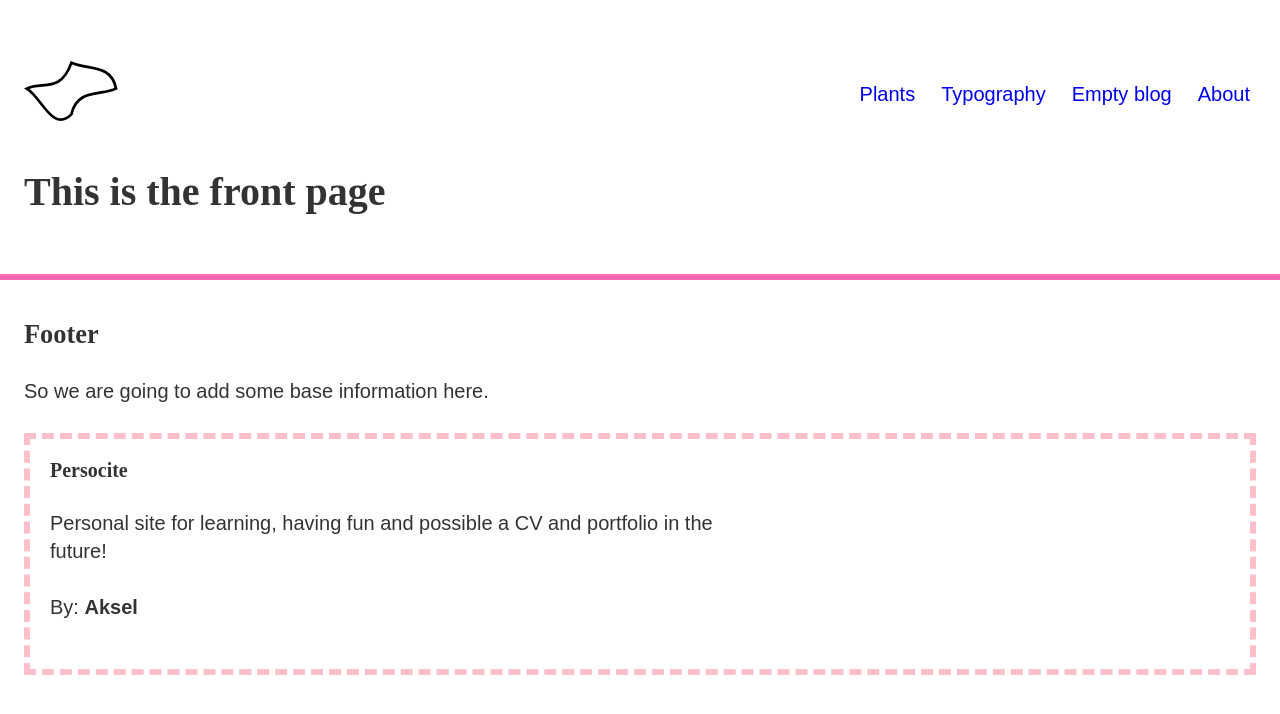
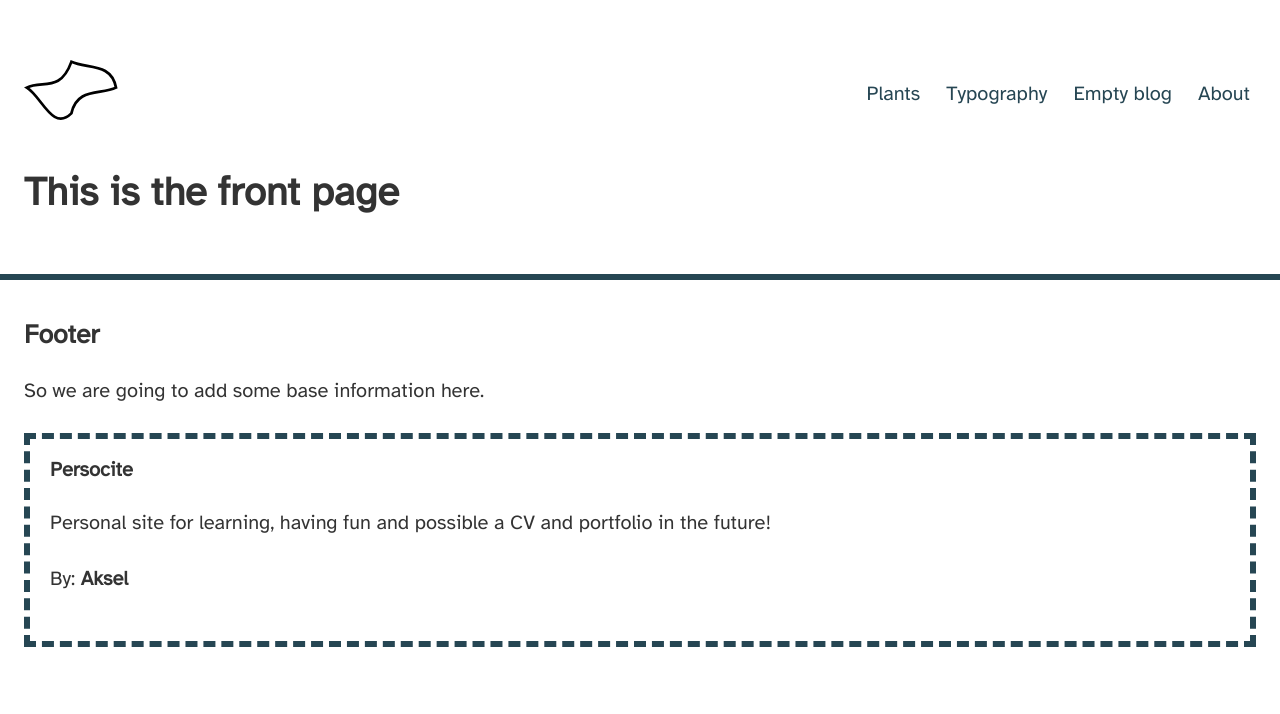
Before and after one commit to AkselNLadegaard/persocit, a Gatsby site: page / in a window 1280 px wide. Shown: the part 142-856 px from the top of the page. After the commit the page ends 829 px from the top, so only its background shows below. Built offline with nearby package versions, Linux system fonts and the light colour scheme; Gatsby itself is replaced by a stand-in of ours; a web font is replaced by a local one.

Commit message:
New preferences
Switched to CSS variables, as they cascade.
Fixed a few warnings.

```diff
--- a/gatsby-browser.js
+++ b/gatsby-browser.js
@@ -1,2 +1,2 @@
-import '@fontsource/recursive/variable-full.css'
-// The font family to use is RecursiveVariable, as the default: recursive, is not variable.
+import '@fontsource/atkinson-hyperlegible'
+import '@fontsource/atkinson-hyperlegible/latin-ext-700.css'
--- a/package.json
+++ b/package.json
@@ -17,7 +17,7 @@
   "dependencies": {
     "@emotion/react": "^11.4.1",
     "@emotion/styled": "^11.3.0",
-    "@fontsource/recursive": "^4.5.0",
+    "@fontsource/atkinson-hyperlegible": "^4.5.1",
     "@mdx-js/mdx": "^1.6.22",
     "@mdx-js/react": "^1.6.22",
     "gatsby": "^3.11.1",
@@ -36,6 +36,7 @@
     "gatsby-source-filesystem": "^3.11.0",
     "gatsby-transformer-remark": "^4.8.0",
     "gatsby-transformer-sharp": "^3.11.0",
+    "polished": "^4.1.3",
     "react": "^17.0.1",
     "react-dom": "^17.0.1",
     "react-helmet": "^6.1.0",
--- a/src/abstracts/constants.js
+++ b/src/abstracts/constants.js
@@ -1,23 +1,34 @@
 import { css } from '@emotion/react'
 
-export const primary = 'hotpink'
-export const primaryLight = 'pink'
-export const primaryDark = 'purple'
+const siteWidthUntiles = 70
+const breakpoints = [30, 45, siteWidthUntiles]
 
-export const secondary = 'blue'
-export const secondaryLight = 'blue'
-export const secondaryDark = 'blue'
+export const mq = breakpoints.map((bp) => `@media (min-width: ${bp}em)`)
 
-export const danger = 'firebrick'
-export const disabled = 'grey'
+export const initialCustomProperties = css`
+	// inserted on :root, as global styles.
+	--black: #3d373d;
+	--white: #fff;
 
-export const selectionColor = 'antiquewhite'
+	--primary: #264653;
 
-export const gap = '24px'
+	--secondary: #f4a261;
 
-const siteWidthUnitless = 70
-export const siteWidth = `${siteWidthUnitless}em`
-export const maxContentWidth = '60ch'
+	--warning: yellow;
+	--danger: firebrick;
+	--disabled: gray;
 
-const breakpoints = [30, 45, siteWidthUnitless]
-export const mq = breakpoints.map((bp) => `@media (min-width: ${bp}em)`)
+	--selectionColor: antiqueWhite;
+
+	--gap: 24px;
+
+	--siteWidth: 70em;
+	--maxContentWidth: 60ch;
+
+	// breakpoints
+	--phone: ${breakpoints[0]};
+	--tablet: ${breakpoints[1]};
+	--desktop: ${`${siteWidthUntiles}em`};
+
+	--opaque: 0.8;
+`
--- a/src/abstracts/globalStyles.js
+++ b/src/abstracts/globalStyles.js
@@ -1,23 +1,20 @@
 import { css } from '@emotion/react'
 import * as constant from './constants'
-import { danger, selectionColor } from './constants'
-import { rhythm } from 'typography'
 
-export const baseActiveStyles = css`
+export const activeStyles = css`
 	:hover,
 	:focus,
 	:active {
-		--wght: 'wght' 800;
+		opacity: var(--opaque);
 		cursor: pointer;
 	}
 
 	:hover {
-		//opacity: 0.65;
 	}
 
 	:focus,
 	:active {
-		outline: 2px solid ${constant.selectionColor};
+		outline: 2px solid var(--selectionColor);
 		outline-offset: 4px;
 	}
 
@@ -26,11 +23,11 @@ export const baseActiveStyles = css`
 `
 export const basePseudoSelectorStyles = css`
 	::selection {
-		background: ${constant.selectionColor};
+		background: var(--selectionColor);
 	}
 `
-const variableFontStyles = css`
-	// May be moved into typography.js to decrease the number separate style declarations.
+const typography = css`
+	// Overriding typography.js styles.
 	// Headers
 	h1,
 	h2,
@@ -52,13 +49,10 @@ const variableFontStyles = css`
 	strong,
 	pre,
 	button {
-		max-width: ${constant.maxContentWidth};
-		font-variation-settings: var(--mono), var(--casl), var(--wght),
-			var(--slnt), var(--CRSV);
+		max-width: var(--maxContentWidth);
 	}
 
 	pre {
-		--mono: 'MONO' 0;
 	}
 
 	// Seperate header styling.
@@ -68,48 +62,6 @@ const variableFontStyles = css`
 	h4,
 	h5,
 	h6 {
-		--mono: 'MONO' 0;
-		--casl: 'CASL' 0.2;
-		--wght: 'wght' 800;
-		--slnt: 'slnt' 0;
-		--CRSV: 'CRSV' 1;
-
-		::first-letter {
-			/*      font-size: 1.1em;
-            --mono: "MONO" 1; */
-			/*
- background: ${constant.selectionColor};
-      padding: 0 0.2em;
-
-      --mono: "MONO" 1;
-      --casl: "CASL" 0;
-      --wght: "wght" 1000;
-      */
-		}
-	}
-
-	h1 {
-		--wght: 'wght' 800;
-	}
-
-	h2 {
-		--wght: 'wght' 700;
-	}
-
-	h3 {
-		--wght: 'wght' 600;
-	}
-
-	h4 {
-		--wght: 'wght' 600;
-	}
-
-	h5 {
-		--wght: 'wght' 800;
-	}
-
-	h6 {
-		--wght: 'wght' 800;
 	}
 
 	blockquote {
@@ -118,9 +70,12 @@ const variableFontStyles = css`
 
 	// Base elements
 	a {
-		${baseActiveStyles};
+		${activeStyles};
 		text-decoration: none;
-
+		color: var(--primary);
+		:visited {
+			opacity: var(--opaque);
+		}
 		:hover,
 		:active,
 		:focus {
@@ -134,7 +89,6 @@ const variableFontStyles = css`
 	}
 
 	i {
-		--slnt: 'slnt' -15;
 	}
 
 	em {
@@ -143,12 +97,10 @@ const variableFontStyles = css`
 
 	b,
 	strong {
-		--wght: 'wght' 800;
 	}
 
 	sub,
 	sup {
-		--mono: 'MONO' 1;
 	}
 
 	pre {
@@ -161,16 +113,10 @@ const variableFontStyles = css`
 	ul,
 	ol {
 		::marker {
-			--mono: 'MONO' 1;
 		}
 	}
 
 	li {
-		--mono: 'MONO' 0.7;
-		--casl: 'CASL' 0;
-		--wght: 'wght' 450;
-		--slnt: 'slnt' 0;
-		--CRSV: 'CRSV' 0;
 	}
 
 	ul {
@@ -183,7 +129,7 @@ export const baseButtonStyles = css`
 	button {
 		border: 0;
 		border-radius: 0.25rem;
-		background: ${constant.primary};
+		background: var(--primary);
 		color: white;
 		font-size: 1.3rem;
 		line-height: 1.2;
@@ -193,44 +139,27 @@ export const baseButtonStyles = css`
 		margin: 0.25rem;
 		cursor: pointer;
 
-		${baseActiveStyles};
+		${activeStyles};
 
 		:hover,
 		:focus {
-			background: ${constant.primaryLight};
 		}
 
 		:active {
-			background: ${constant.primaryDark};
+			opacity: 1;
 		}
 
 		:disabled {
-			background: ${constant.disabled};
+			background: var(--disabled);
 		}
 	}
 `
 export const globalStyles = css`
 	:root {
-		//https://fonts.google.com/variablefonts?vfquery=recursi for full axis description
-		// Default font variation values.
-		--mono: 'MONO' 0;
-		--casl: 'CASL' 0;
-		--wght: 'wght' 400;
-		--slnt: 'slnt' 0;
-		--CRSV: 'CRSV' 0.5;
-		/* Monospace: Sans (natural-width) or Mono (fixed-width) */
-		/* Casual: Linear to Casual */
-		/* Weight: Light to ExtraBlack; usually set with \`font-weight\` */
-		/* Slant: 0 to -15 degrees, auto cursive at -14 */
-		/* Cursive: always roman (0), auto substitution (0.5), or always cursive (1)*/ /* apply axis values with CSS custom properties */
-	}
-
-	html {
-		font-variation-settings: var(--mono), var(--casl), var(--wght),
-			var(--slnt), var(--CRSV);
+		${constant.initialCustomProperties};
 	}
 
 	${basePseudoSelectorStyles};
-	${variableFontStyles};
+	${typography};
 	${baseButtonStyles};
 `
--- a/src/abstracts/typography.js
+++ b/src/abstracts/typography.js
@@ -1,8 +1,7 @@
 import Typography from 'typography'
-import * as constant from './constants'
 
-const headerFontArray = ['RecursiveVariable', 'serif']
-const bodyFontArray = ['RecursiveVariable', 'sans-serif']
+const headerFontArray = ['Atkinson Hyperlegible', 'serif']
+const bodyFontArray = ['Atkinson Hyperlegible', 'sans-serif']
 const typography = new Typography({
 	baseFontSize: '20px',
 	baseLineHeight: 1.4,
@@ -10,7 +9,7 @@ const typography = new Typography({
 	headerFontFamily: headerFontArray,
 	bodyFontFamily: bodyFontArray,
 	headerGray: 10,
-	headerGrayHue: 'warm',
+	headerGrayHue: 'var(--black)',
 	bodyGray: 0,
 	bodyGrayHue: 0,
 	headerWeight: 600,
@@ -18,7 +17,5 @@ const typography = new Typography({
 	boldWeight: 700,
 	blockMarginBottom: 1,
 	includeNormalize: true,
-
-	overrideStyles: ({ adjustFontSizeTo, rhythm }, options, styles) => ({}),
 })
 export default typography
--- a/src/components/Footer.js
+++ b/src/components/Footer.js
@@ -1,21 +1,20 @@
 import React from 'react'
 import styled from '@emotion/styled'
-import * as constant from '../abstracts/constants'
 import { graphql, useStaticQuery } from 'gatsby'
 
 const FooterContainer = styled.footer`
 	width: 100%;
-	border-top: 0.3em solid ${constant.primary};
+	border-top: 0.3em solid var(--primary);
 	margin: 3rem 0 0;
 	.inner-container {
 		width: 100%;
 		margin: 0 auto;
-		max-width: ${constant.siteWidth};
+		max-width: var(--siteWidth);
 		padding: 2rem 24px;
 	}
 	.about {
 		padding: 1em;
-		border: 0.3em dashed ${constant.primaryLight};
+		border: 0.3em dashed var(--primary);
 	}
 `
 
--- a/src/components/Navbar.js
+++ b/src/components/Navbar.js
@@ -20,13 +20,13 @@ const Header = styled.header`
 const Container = styled.div`
 	width: 100%;
 	height: 100%;
-	max-width: ${constant.siteWidth};
+	max-width: var(--siteWidth);
 	margin: 0 auto;
-	padding: 0.5em ${constant.gap} 0.25em;
+	padding: 0.5em var(--gap) 0.25em;
 	background: white;
 
 	${constant.mq[1]} {
-		padding: 0 ${constant.gap};
+		padding: 0 var(--gap);
 	}
 
 	display: flex;
@@ -98,14 +98,14 @@ const SideNavContainer = styled.div`
 		display: flex;
 		flex-direction: column;
 		justify-content: flex-end;
-		padding: ${constant.gap};
+		padding: var(--gap);
 		overflow-y: auto;
 
 		> * {
-			margin-top: ${constant.gap};
+			margin-top: var(--gap);
 		}
 
-		:first-child {
+		:first-of-type {
 			margin-top: 0;
 		}
 	}
@@ -130,6 +130,8 @@ const Hamburger = styled.button`
 const Navbar = ({ ...props }) => {
 	const [sideNavActive, setSideNavActive] = useState(false)
 
+	const handleSidenav = ({ toStatus }) =>
+		setSideNavActive(toStatus ? toStatus : !sideNavActive)
 	const Links = () => {
 		return (
 			<>
@@ -140,15 +142,16 @@ const Navbar = ({ ...props }) => {
 			</>
 		)
 	}
-	const SideNav = ({}) => {
+	const SideNav = () => {
 		return (
 			<SideNavContainer css={sideNavActive && SideNavActive}>
 				<div className={'links-container'}>
 					<Links />
 				</div>
 				<button
+					aria-label='Close sidenav'
 					className={'escape'}
-					onClick={() => setSideNavActive(!sideNavActive)}
+					onClick={() => handleSidenav(false)}
 				/>
 			</SideNavContainer>
 		)
@@ -161,9 +164,7 @@ const Navbar = ({ ...props }) => {
 					<TestSvg />
 				</Link>
 
-				<Hamburger onClick={() => setSideNavActive(!sideNavActive)}>
-					M
-				</Hamburger>
+				<Hamburger onClick={handleSidenav}>M</Hamburger>
 				<ul className={'links-container'}>
 					<Links />
 				</ul>
--- a/src/components/Section.js
+++ b/src/components/Section.js
@@ -1,10 +1,9 @@
 import React from 'react'
 import styled from '@emotion/styled'
-import * as constant from '../abstracts/constants'
 
 const SectionContainer = styled.section`
 	width: 100%;
-	max-width: ${constant.siteWidth};
+	max-width: var(--siteWidth);
 	margin: 0 auto;
 	padding: 0 24px;
 `
--- a/src/pages/index.js
+++ b/src/pages/index.js
@@ -1,5 +1,4 @@
 import * as React from 'react'
-import { Link } from 'gatsby'
 import Layout from '../components/Layout'
 import Section from '../components/Section'
 
```
Also changed, not shown: 1 other file.
